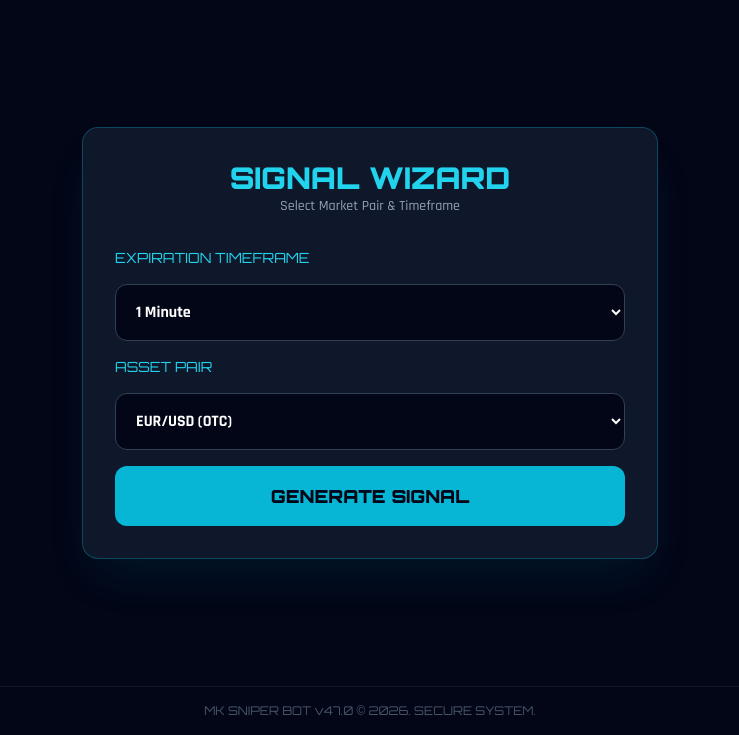
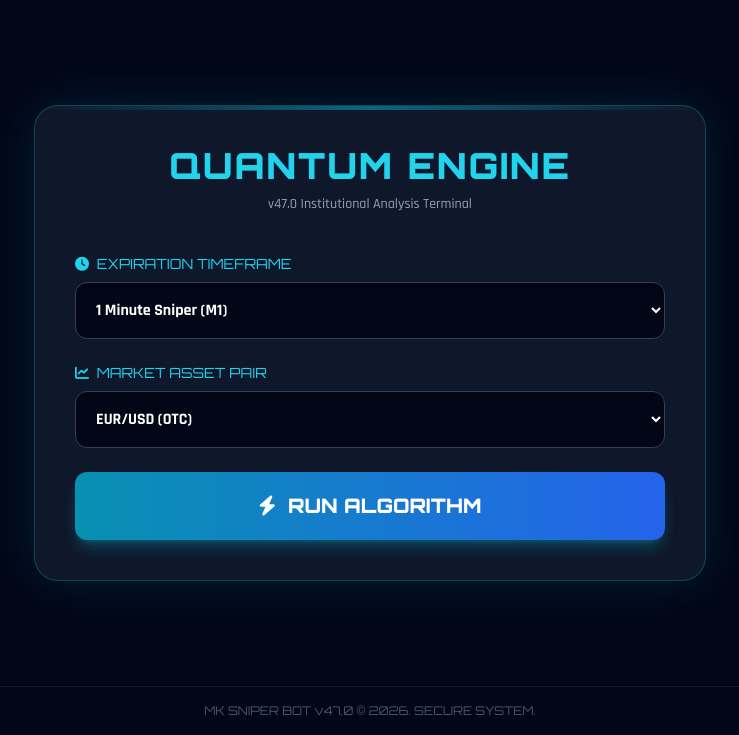
Before and after one commit to Mkyou-lab/appbot2, a Flask app: template templates/signals.html in a window 1280 px wide. Shown: the part 65-800 px from the top of the page, without its empty margins (270-1009 px from the left). Run offline with Flask 3, Linux system fonts and the light colour scheme; the template is opened without the code that fills it, so the values that code supplies are empty; some libraries are stand-ins or nearby versions.

Commit message:
Update signals.html

```diff
--- a/templates/signals.html
+++ b/templates/signals.html
@@ -1,46 +1,110 @@
 {% extends 'base.html' %}
 {% block content %}
-<div class="w-full max-w-xl mx-auto bg-slate-900 rounded-2xl p-8 border border-cyan-500/30 shadow-2xl shadow-cyan-500/10">
-    <div class="text-center mb-8">
-        <h1 class="text-3xl font-black font-orbitron text-cyan-400">SIGNAL WIZARD</h1>
-        <p class="text-slate-400 text-sm">Select Market Pair & Timeframe</p>
+<div class="w-full max-w-2xl mx-auto bg-slate-900 rounded-3xl p-6 md:p-10 border border-cyan-500/30 shadow-[0_0_50px_rgba(6,182,212,0.15)] relative overflow-hidden">
+
+    <div class="absolute top-0 left-0 w-full h-1 bg-gradient-to-r from-transparent via-cyan-500 to-transparent opacity-50"></div>
+
+    <div class="text-center mb-10">
+        <h1 class="text-4xl font-black font-orbitron text-cyan-400 tracking-wider">QUANTUM ENGINE</h1>
+        <p class="text-slate-400 text-sm mt-2">v47.0 Institutional Analysis Terminal</p>
     </div>
 
-    <div id="step-1" class="space-y-4">
-        <label class="block font-orbitron text-cyan-400 text-sm">EXPIRATION TIMEFRAME</label>
-        <select id="duration" class="w-full bg-slate-950 border border-slate-700 p-4 rounded-xl text-white font-bold outline-none focus:border-cyan-500">
-            <option value="1m">1 Minute</option>
-            <option value="5m">5 Minutes</option>
-            <option value="15m">15 Minutes</option>
-        </select>
+    <!-- Configuration Selection -->
+    <div id="step-1" class="space-y-6">
+        <div>
+            <label class="block font-orbitron text-cyan-400 text-sm mb-2"><i class="fas fa-clock mr-1"></i> EXPIRATION TIMEFRAME</label>
+            <select id="duration" class="w-full bg-slate-950 border border-slate-700 p-4 rounded-xl text-white font-bold outline-none focus:border-cyan-500 transition shadow-inner">
+                <option value="1m">1 Minute Sniper (M1)</option>
+                <option value="2m">2 Minute Precision (M2)</option>
+                <option value="5m">5 Minute Standard (M5)</option>
+                <option value="15m">15 Minute Swing (M15)</option>
+            </select>
+        </div>
 
-        <label class="block font-orbitron text-cyan-400 text-sm mt-4">ASSET PAIR</label>
-        <select id="pair" class="w-full bg-slate-950 border border-slate-700 p-4 rounded-xl text-white font-bold outline-none focus:border-cyan-500">
-            <option value="EUR/USD (OTC)">EUR/USD (OTC)</option>
-            <option value="GBP/USD (OTC)">GBP/USD (OTC)</option>
-            <option value="BTC/USDT">BTC/USDT</option>
-        </select>
+        <div>
+            <label class="block font-orbitron text-cyan-400 text-sm mb-2"><i class="fas fa-chart-line mr-1"></i> MARKET ASSET PAIR</label>
+            <select id="pair" class="w-full bg-slate-950 border border-slate-700 p-4 rounded-xl text-white font-bold outline-none focus:border-cyan-500 transition shadow-inner">
+                <optgroup label="🔥 Binary OTC Majors">
+                    <option value="EUR/USD (OTC)">EUR/USD (OTC)</option>
+                    <option value="GBP/USD (OTC)">GBP/USD (OTC)</option>
+                    <option value="USD/JPY (OTC)">USD/JPY (OTC)</option>
+                    <option value="AUD/USD (OTC)">AUD/USD (OTC)</option>
+                    <option value="USD/CAD (OTC)">USD/CAD (OTC)</option>
+                </optgroup>
+                <optgroup label="🌍 Live Forex">
+                    <option value="EUR/GBP">EUR/GBP</option>
+                    <option value="EUR/JPY">EUR/JPY</option>
+                    <option value="GBP/JPY">GBP/JPY</option>
+                    <option value="USD/CHF">USD/CHF</option>
+                    <option value="NZD/USD">NZD/USD</option>
+                </optgroup>
+                <optgroup label="💎 Crypto & Commodities">
+                    <option value="BTC/USDT">Bitcoin (BTC/USDT)</option>
+                    <option value="ETH/USDT">Ethereum (ETH/USDT)</option>
+                    <option value="XAU/USD">Gold (XAU/USD)</option>
+                    <option value="BRENT/USD">Oil (BRENT)</option>
+                </optgroup>
+            </select>
+        </div>
 
-        <button onclick="analyze()" class="w-full mt-6 py-4 bg-cyan-500 hover:bg-cyan-400 text-slate-950 font-black font-orbitron text-lg rounded-xl transition">
-            GENERATE SIGNAL
+        <button onclick="analyze()" class="w-full mt-8 py-5 bg-gradient-to-r from-cyan-600 to-blue-600 hover:from-cyan-500 hover:to-blue-500 text-white font-black font-orbitron text-xl rounded-xl transition shadow-lg shadow-cyan-500/30 flex items-center justify-center gap-3">
+            <i class="fas fa-bolt"></i> RUN ALGORITHM
         </button>
     </div>
 
-    <!-- Loading -->
-    <div id="loading" class="hidden text-center py-12 space-y-4">
-        <i class="fas fa-circle-notch fa-spin text-4xl text-cyan-400"></i>
-        <p class="font-mono text-cyan-400" id="logText">Analyzing Market Volume...</p>
+    <!-- Processing Loader -->
+    <div id="loading" class="hidden text-center py-16 space-y-6">
+        <div class="relative w-24 h-24 mx-auto">
+            <div class="absolute inset-0 border-4 border-slate-800 rounded-full"></div>
+            <div class="absolute inset-0 border-4 border-cyan-400 rounded-full border-t-transparent animate-spin"></div>
+            <i class="fas fa-server absolute inset-0 flex items-center justify-center text-2xl text-cyan-400"></i>
+        </div>
+        <div>
+            <p class="font-mono text-cyan-400 font-bold text-lg" id="logText">Connecting to API...</p>
+            <p class="text-xs text-slate-500 mt-2">Bypassing Market Noise</p>
+        </div>
     </div>
 
-    <!-- Result -->
-    <div id="result" class="hidden text-center space-y-6">
-        <div class="border border-emerald-500/40 bg-emerald-950/20 p-6 rounded-2xl">
-            <p class="text-xs text-slate-400 font-orbitron">SIGNAL FOUND</p>
-            <h2 id="resPair" class="text-2xl font-bold text-white mt-1">--</h2>
-            <div id="resAction" class="text-4xl font-black font-orbitron my-4 text-emerald-400">--</div>
-            <p class="text-slate-400 text-sm">Win Rate: <span id="resAcc" class="text-cyan-400 font-bold">--</span></p>
+    <!-- Highly Accurate Result Card -->
+    <div id="result" class="hidden space-y-6">
+        <div class="border border-slate-700 bg-slate-950/50 p-8 rounded-2xl relative overflow-hidden">
+            <!-- Dynamic Background Glow -->
+            <div id="bgGlow" class="absolute top-0 right-0 w-32 h-32 blur-3xl opacity-20 rounded-full"></div>
+
+            <div class="flex justify-between items-center border-b border-slate-800 pb-4 mb-6">
+                <h2 id="resPair" class="text-2xl font-black text-white font-orbitron">--</h2>
+                <span class="px-3 py-1 bg-cyan-900/50 text-cyan-400 border border-cyan-500/30 rounded text-xs font-bold font-mono">LIVE MATCH</span>
+            </div>
+
+            <div class="text-center mb-8">
+                <p class="text-xs text-slate-400 font-orbitron mb-2 uppercase tracking-widest">EXECUTED ALGORITHM DECISION</p>
+                <div id="resAction" class="text-5xl font-black font-orbitron my-2 drop-shadow-2xl">--</div>
+            </div>
+
+            <!-- Technical Data (Makes it look incredibly accurate) -->
+            <div class="grid grid-cols-2 gap-4 text-sm font-mono border-t border-slate-800 pt-6">
+                <div class="bg-slate-900 p-3 rounded-lg border border-slate-800">
+                    <span class="text-slate-500 block text-xs">RSI (14) Index</span>
+                    <span id="resRsi" class="font-bold text-white text-lg">--</span>
+                </div>
+                <div class="bg-slate-900 p-3 rounded-lg border border-slate-800">
+                    <span class="text-slate-500 block text-xs">Market Trend</span>
+                    <span id="resTrend" class="font-bold text-white">--</span>
+                </div>
+                <div class="bg-slate-900 p-3 rounded-lg border border-slate-800">
+                    <span class="text-slate-500 block text-xs">Entry Volatility</span>
+                    <span id="resVol" class="font-bold text-white">--</span>
+                </div>
+                <div class="bg-slate-900 p-3 rounded-lg border border-slate-800">
+                    <span class="text-slate-500 block text-xs">Win Probability</span>
+                    <span id="resAcc" class="font-bold text-cyan-400 text-lg">--</span>
+                </div>
+            </div>
         </div>
-        <button onclick="location.reload()" class="w-full py-3 bg-slate-800 hover:bg-slate-700 text-cyan-400 font-bold rounded-xl transition">NEW ANALYSIS</button>
+
+        <button onclick="location.reload()" class="w-full py-4 bg-slate-800 hover:bg-slate-700 text-white font-black font-orbitron rounded-xl transition border border-slate-600">
+            <i class="fas fa-redo-alt mr-2"></i> SCAN NEW OPPORTUNITY
+        </button>
     </div>
 </div>
 
@@ -49,10 +113,16 @@
         document.getElementById('step-1').classList.add('hidden');
         document.getElementById('loading').classList.remove('hidden');
 
-        const logs = ["Connecting to OTC Data...", "Scanning Order Books...", "Finalizing Entry..."];
+        // App-like realistic loading logs
+        const logs = [
+            "Syncing MT4/MT5 Feeds...",
+            "Applying EMA Crossover Matrix...",
+            "Reading Order Book Imbalances...",
+            "Calculating Quantum Entry Point..."
+        ];
         for (let l of logs) {
             document.getElementById('logText').innerText = l;
-            await new Promise(r => setTimeout(r, 1000));
+            await new Promise(r => setTimeout(r, 900));
         }
 
         const data = {
@@ -68,9 +138,27 @@
         document.getElementById('loading').classList.add('hidden');
         document.getElementById('result').classList.remove('hidden');
 
+        // Populate specific data
         document.getElementById('resPair').innerText = result.pair;
-        document.getElementById('resAction').innerText = result.action;
+
+        const actionEl = document.getElementById('resAction');
+        const bgGlow = document.getElementById('bgGlow');
+        actionEl.innerText = result.action;
+
+        // Color coding based on BUY or SELL
+        if(result.action.includes("BUY")) {
+            actionEl.className = "text-5xl font-black font-orbitron my-2 drop-shadow-2xl text-emerald-500";
+            bgGlow.className = "absolute top-0 right-0 w-32 h-32 blur-3xl opacity-30 rounded-full bg-emerald-500";
+        } else {
+            actionEl.className = "text-5xl font-black font-orbitron my-2 drop-shadow-2xl text-red-500";
+            bgGlow.className = "absolute top-0 right-0 w-32 h-32 blur-3xl opacity-30 rounded-full bg-red-500";
+        }
+
+        // Fill advanced indicators
         document.getElementById('resAcc').innerText = result.accuracy;
+        document.getElementById('resRsi').innerText = result.indicators.rsi;
+        document.getElementById('resTrend').innerText = result.indicators.trend;
+        document.getElementById('resVol').innerText = result.indicators.volatility;
     }
 </script>
 {% endblock %}
```
